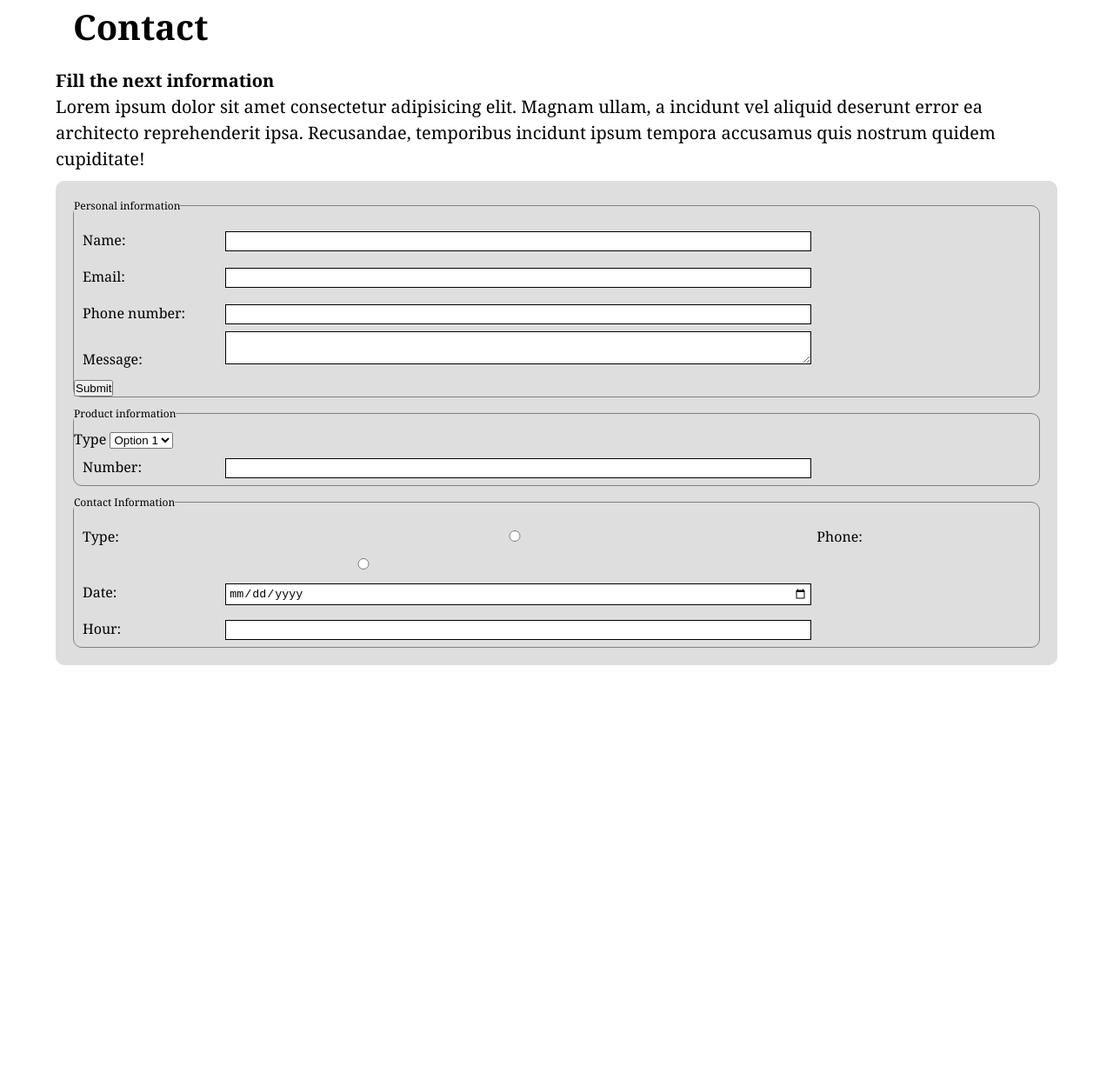
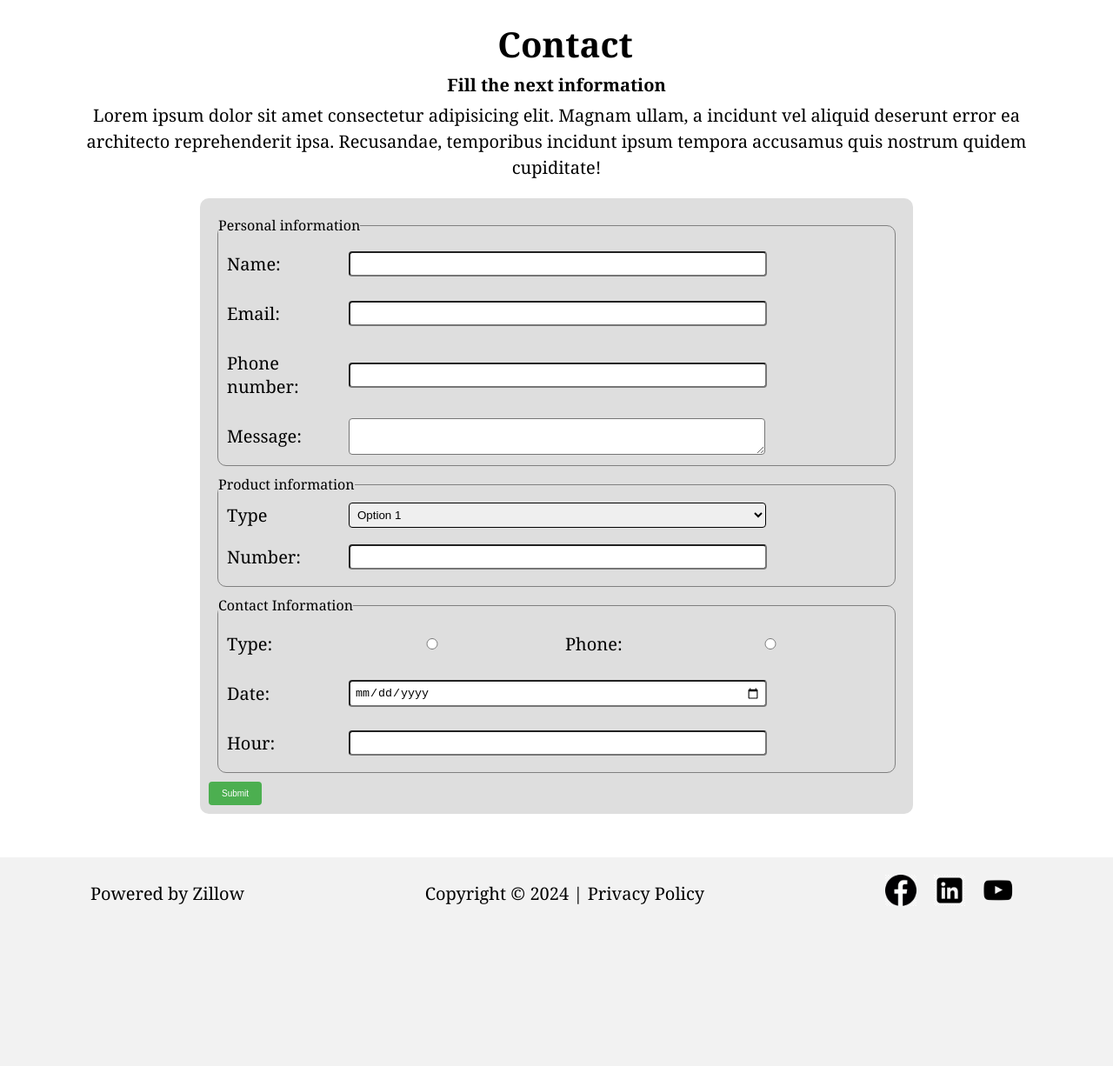
Before and after one commit to Brandon-Bennington/realestate-ch48, a plain HTML site: page realEstate-ch48/contact.html in a window 1280 px wide. Shown: the part 317-1543 px from the top of the page at 87% size. Before the commit the page ends 1082 px from the top, so only its background shows below. Drawn offline with Linux system fonts and the light colour scheme.

Commit message:
Completed Contact Page

```diff
--- a/realEstate-ch48/contact.html
+++ b/realEstate-ch48/contact.html
@@ -11,20 +11,24 @@
         <div class="bar">
             <h1>Real Estate</h1>
             <nav>
-                <a class="test" href="about.html">About</a>
+                <a href="index.html">Home</a>
+                <a href="about.html">About</a>
                 <a href="blog.html">Blog</a>
                 <a href="contact.html">Contact</a>
             </nav>
         </div>
     </header>
     <main class="container">
+        <div class="contact">
         <h2>Contact </h2>
-
+        </h2>
         <p class="bt">Fill the next information</p>
         <p class="lt">Lorem ipsum dolor sit amet consectetur adipisicing elit. Magnam ullam, a incidunt vel aliquid deserunt error ea architecto reprehenderit ipsa. Recusandae, temporibus incidunt ipsum tempora accusamus quis nostrum quidem cupiditate!</p>
-
+        </div>
+    </main>
         <div class="form-container">
-            <form> <fieldset>
+            <form>
+                <fieldset>
                     <legend>Personal information</legend>
                     <div class="form-control">
                         <label for="name">Name:</label>
@@ -42,21 +46,20 @@
                         <label for="message">Message:</label>
                         <textarea id="message"></textarea>
                     </div>
-                    <button type="submit">Submit</button>
-                </fieldset>
+                    </fieldset>
                 <fieldset>
                     <legend>Product information</legend>
-                    <div>
-                        <label>Type</label>
-                        <select>
+                    <div class="product-type-control">
+                        <label for="type">Type</label>
+                        <select id="type">
                             <option value="option1">Option 1</option>
                             <option value="option2">Option 2</option>
                             <option value="option3">Option 3</option>
                         </select>
                     </div>
                     <div class="form-control">
-                        <label>Number:</label>
-                        <input type="number">
+                        <label for="number">Number:</label>
+                        <input type="number" id="number">
                     </div>
                 </fieldset>
                 <fieldset>
@@ -76,10 +79,22 @@
                         <label>Hour:</label>
                         <input type="number">
                     </fieldset>
+                    <button type="submit">Submit</button>
                 </div>
             </form>
         </div>
     </main>
 
     </body>
+<footer class="site-footer">
+    <div class="footer-container">
+        <p>Powered by Zillow</p>
+        <p>Copyright &copy; 2024 | Privacy Policy</p>
+        <div class="social-icons">
+            <a href="#"><img src="img/facebook-icon.png" alt="Facebook"></a>
+            <a href="#"><img src="img/linkedin-icon.png" alt="LinkedIn"></a>
+            <a href="#"><img src="img/youtube-icon.png" alt="Youtube"></a>
+        </div>
+    </div>
+</footer>
 </html>
--- a/realEstate-ch48/style.css
+++ b/realEstate-ch48/style.css
@@ -205,6 +205,22 @@ img{
     }
 }
 /*Home Page End*/
+.contact {
+    display: flex; /* Keep this for flexibility */
+    flex-direction: column; /* Stack elements vertically */
+    align-items: center; /* Center horizontally within the flex container */
+    text-align: center; /* Center text within each element */
+    margin: 2rem auto; /* Add margin for spacing */
+}
+
+.contact h2 {
+    margin-bottom: 0; /* Remove default bottom margin from h2 */
+}
+
+.contact .bt,
+.contact .lt { /* Target the paragraph elements */
+    margin-top: 0.5rem; /* Add some top margin for spacing */
+}
 
 .site-contact{
     background-color: rgb(193, 134, 6);
@@ -221,23 +237,27 @@ img{
     padding: 1rem; /* Add padding for better spacing */
     border-radius: 1rem;
     margin-top: 1rem;
+    max-width: 800px; /* Limit form container width */
+    margin: 2rem auto; /* Center the container on the page */
 }
-
 .form-container fieldset{
-    font-size: 1.6rem;
+    font-size: 2rem;
     margin: 1rem;
     border: 1px solid gray;
     border-radius: 1rem;
 }
 
 .form-control {
-    padding-top:1 rem;
+    display: flex; /* Use flexbox for layout */
+    align-items: center; /* Align label and input vertically */
+    margin-bottom: 1rem; /* Add space between form controls */
 }
 
 .form-control label {
     display: inline-block;
     padding: 10px;
-    width: 150px;
+    width: 120px; /* Adjust label width as needed */
+
 
 }
 
@@ -245,12 +265,74 @@ img{
 .form-control select,
 .form-control textarea{
     width: 60%; /* Make input fields take up full width*/
-    padding: 3px;
-    border: 1px solid #000000;
+    padding: 0.5rem; /* Adjust padding as needed */
+    border-radius: 0.4rem; /* Add rounded corners */
+}
+
+.form-control textarea {
+    resize: vertical; /* Allow resizing only vertically */
+}
+
+button[type="submit"] {
+    background-color: #4CAF50; /* Green background */
+    color: white;
+    padding: 0.8rem 1.5rem;
+    border: none;
+    border-radius: 0.4rem;
+    cursor: pointer;
+    font-size: 1rem;
 }
 
 legend {
     margin-bottom: 10px; /* Space between legend and fieldset content */
-    font-size: 1.2rem;
+    font-size: 1.6rem;
     font-weight: 300;
 }
+
+fieldset > div > label { /* This targets the "Type" label in Product Information */
+    width: 120px; /* Match the width of other labels */
+    margin-right: 1rem; /* Add some space to the right */
+}
+.product-type-control { /* New class to style the Type section */
+    display: flex;
+    align-items: center;
+    margin-bottom: 1rem;
+}
+
+.product-type-control label {
+    width: 120px;
+    margin-left: 1rem;
+}
+
+.product-type-control select {
+    width: auto;  /* Allow flexbox to control the width */
+    min-width: 480px;
+    padding: 0.5rem;
+    border: 1px solid #000000;
+    border-radius: 0.4rem;
+    margin-left: 10px;
+}
+
+/*Footer*/
+.site-footer {
+    background-color: #f2f2f2;
+    padding: 2rem 0;
+    height: 200px;
+    margin-top: 5rem; /* Add space above the footer */
+}
+
+.footer-container {
+    display: flex; /* Use flexbox for layout */
+    justify-content: space-around; /* Space elements evenly */
+    align-items: center; /* Vertically align items */
+}
+
+.social-icons {
+    display: flex; /* Arrange icons horizontally */
+    gap: 1rem;   /* Add space between icons */
+}
+
+.social-icons img {
+    width: 36px; /* Adjust icon size as needed */
+    height: 36px;
+}
```
Also changed, not shown: realEstate-ch48/index.html (+11 -0 lines), realEstate-ch48/img/facebook-icon.png (added), realEstate-ch48/img/linkedin-icon.png (added), realEstate-ch48/img/youtube-icon.png (added), 1 other file.
